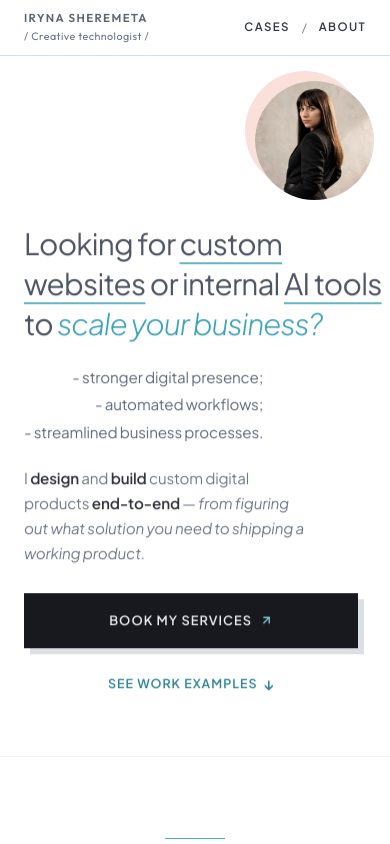
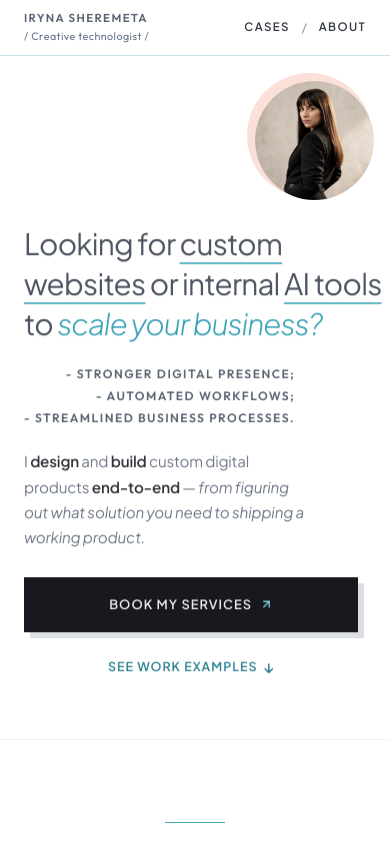
Before and after one commit to Irene2828/porfoliojuly, a Next.js app: page / in a window 390 px wide. Shown: the top 844 px of the page. Built offline with nearby package versions, Linux system fonts and the light colour scheme; no server answers; the database is empty.

Commit message:
style: mobile hero — bullets in header-name style, shadow halved

```diff
--- a/src/app/components/Hero.css
+++ b/src/app/components/Hero.css
@@ -2055,14 +2055,17 @@
     text-align: right !important;
   }
   .hero-benefits li {
-    font-family: var(--font-sans), 'Plus Jakarta Sans', sans-serif !important;
-    font-size: 0.95rem !important;
+    font-family: var(--font-heading), Outfit, sans-serif !important;
+    font-size: 12.13px !important; /* header name +5% */
+    font-weight: 600 !important;
+    letter-spacing: 0.12em !important;
+    text-transform: uppercase !important;
+    color: #5c6574 !important; /* var(--color-heading-silver) */
     line-height: 1.8 !important;
-    color: #5f6a7a !important;
   }
   .hero-benefits li::before {
     content: '- ' !important;
-    color: #5f6a7a !important; /* same as body text */
+    color: #5c6574 !important;
   }
 }
 
@@ -2081,3 +2084,11 @@
     margin-bottom: 4px !important;
   }
 }
+
+/* ── Mobile hero: peach shadow twice smaller (14.10.2026) ── */
+@media (max-width: 900px) {
+  .v2-theme .hero-image-container,
+  .hero-image-container {
+    box-shadow: -5px -5px 0 3px rgba(236, 145, 119, 0.28) !important;
+  }
+}
```
